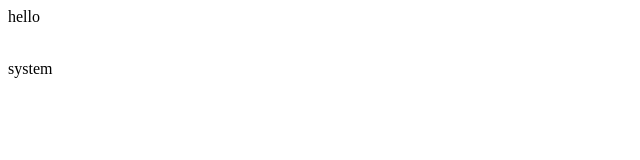
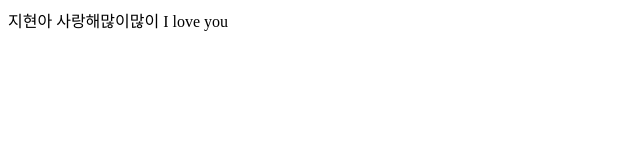
Before and after one commit to WooVictory/android_practice, a plain HTML site: page index.html in a window 1280 px wide. Shown: the whole page, without its empty margins (0-640 px from the left). Drawn offline with Linux system fonts and the light colour scheme.

Commit message:
내용 수정

```diff
--- a/index.html
+++ b/index.html
@@ -1,9 +1,9 @@
 <html>
 <head>
-	<title>빠이춘</title>
+	<title>정지현이는 내꺼다 승우꺼다 </title>
 </head>
 <body>
-<p>hello</p>
-<br>system
+지현아 사랑해많이많이
+I love you
 </body>
 </html>
```
